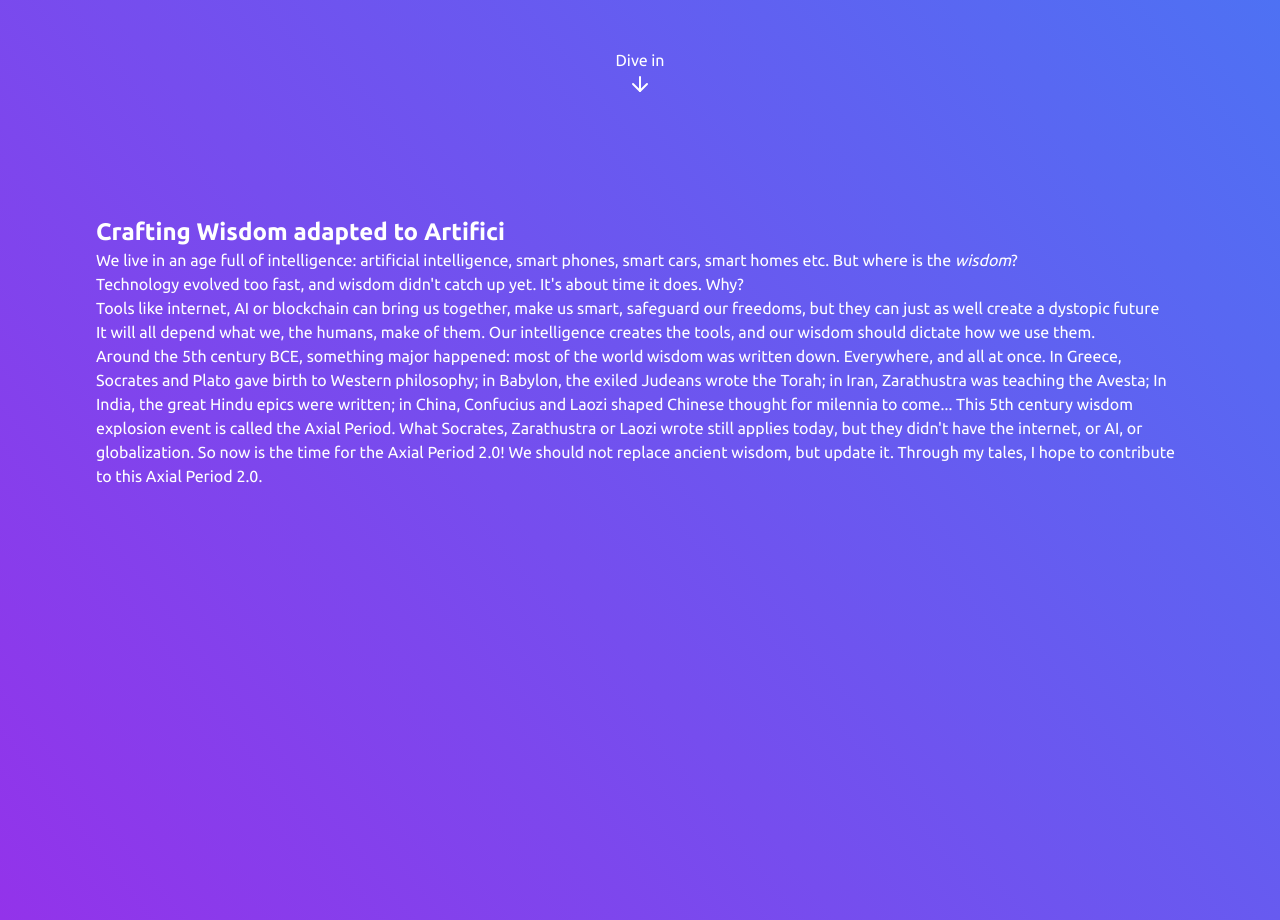
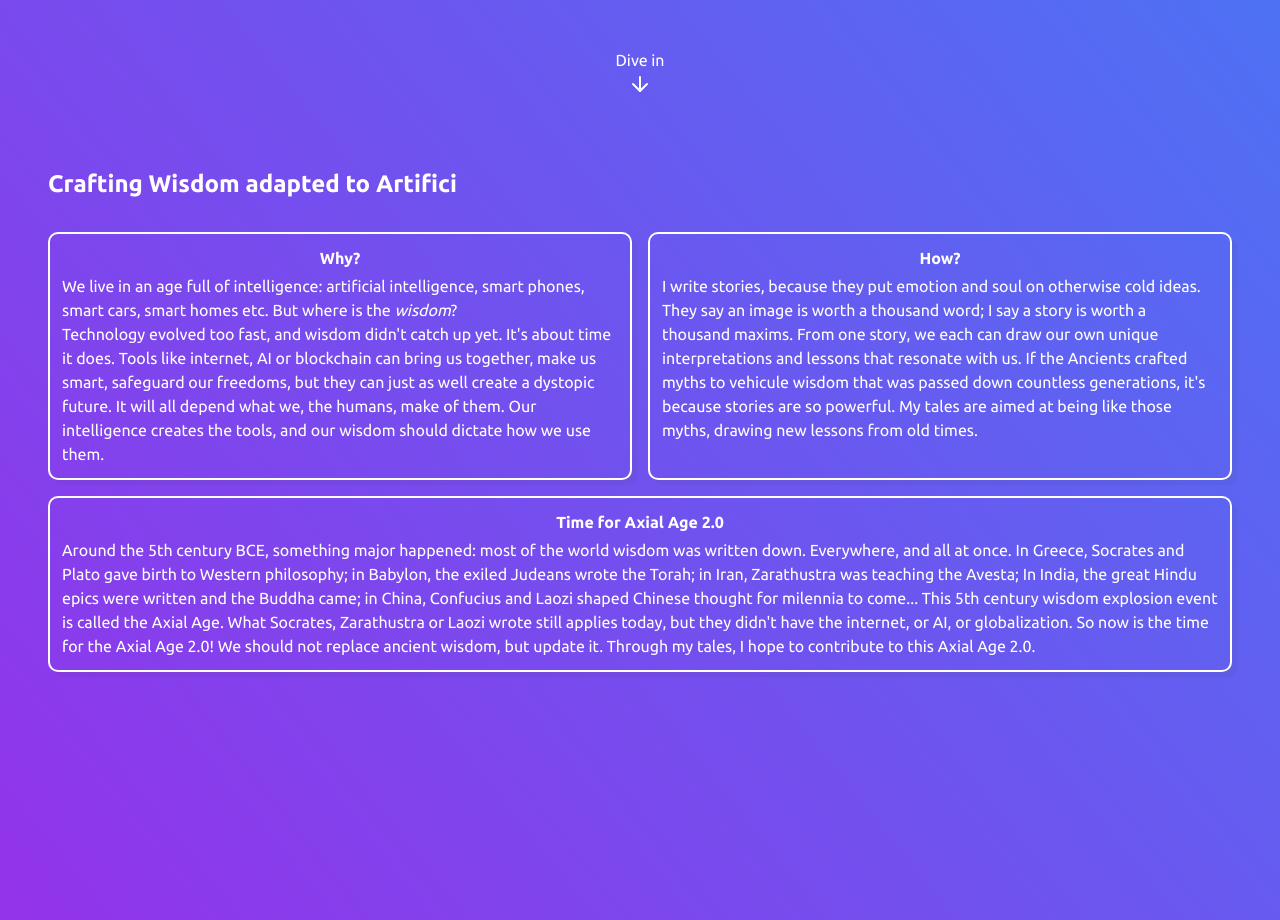
Before and after one commit to BenAzlay/EldarSofer, a Next.js app: page / in a window 1280 px wide. Shown: the part 680-1600 px from the top of the page. Built offline with nearby package versions, Linux system fonts and the light colour scheme.

Commit message:
secondPane done

```diff
--- a/src/app/globals.css
+++ b/src/app/globals.css
@@ -22,6 +22,10 @@ body {
   border-radius: 5px;
 }
 
+.scrollWidget {
+  transition: visibility 200ms linear,opacity 200ms linear;
+}
+
 .scrollWidget > .arrow {
   transition: 500ms;
 }
@@ -29,3 +33,16 @@ body {
 .scrollWidget:hover > .arrow {
   transform: translateY(4px);
 }
+
+.textBox {
+  padding: 12px;
+  border: #FFF solid 2px;
+  border-radius: 10px;
+  box-shadow: 5px 5px #3b3b3b10;
+}
+
+.textBox > #title {
+  text-align: center;
+  font-weight: 600;
+  margin-bottom: 4px;
+}
--- a/src/app/page.js
+++ b/src/app/page.js
@@ -1,29 +1,54 @@
 "use client"; // This is a client component
-import { useRef } from "react";
+import { useEffect, useMemo, useRef, useState } from "react";
 import { TypeAnimation } from 'react-type-animation';
 import { ArrowDown } from "react-feather";
 
 export default function Home() {
   const myRef = useRef(null);
 
+  const [scrollPosition, setScrollPosition] = useState(0);
+
+  const handleScroll = () => {
+    const position = window.scrollY;
+    setScrollPosition(position);
+  };
+
+  useEffect(() => {
+    window.addEventListener('scroll', handleScroll, { passive: true });
+
+    return () => {
+      window.removeEventListener('scroll', handleScroll);
+    };
+  }, []);
+
+  const scrollWidgetVisible = useMemo(() => scrollPosition <= 20, [scrollPosition]);
+
   const executeScroll = () => myRef.current.scrollIntoView({ behavior: 'smooth', block: 'start' });
 
+  const scrollWidget = () => (
+    <div
+      onClick={executeScroll}
+      style={{ visibility: scrollWidgetVisible ? "visible" : "hidden", opacity: scrollWidgetVisible ? 1 : 0 }}
+      className="scrollWidget absolute bottom-6 cursor-pointer flex flex-col items-center"
+    >
+      <p>Dive in</p>
+      <ArrowDown className="arrow" />
+    </div>
+  );
+
   const firstPane = () => (
-      <div className="flex min-h-screen flex-col text-center items-center justify-center p-24 relative text-white">
+    <div className="flex min-h-screen flex-col text-center items-center justify-center p-1 relative text-white">
       <h1 className="font-bold text-5xl">
         Wisdom for the 21st century{" "}
       </h1>
       <h2 className="mt-4">Tales by Eldar Sofer</h2>
-        <div onClick={executeScroll} className="scrollWidget absolute bottom-6 cursor-pointer flex flex-col items-center">
-          <p>Dive in</p>
-          <ArrowDown className="arrow" />
-        </div>
+      {scrollWidget()}
     </div>
   );
 
   const secondPane = () => (
-      <div ref={myRef} className="min-h-screen text-start p-24">
-        <h2 className="font-bold text-2xl">
+    <div ref={myRef} className="min-h-screen text-start p-2 md:p-8 lg:p-12">
+      <h2 className="font-bold text-2xl mb-8">
         <span>Crafting Wisdom adapted to{" "}</span>
         <TypeAnimation
           sequence={[
@@ -42,21 +67,40 @@ export default function Home() {
           repeat={Infinity}
         />
       </h2>
+      <div className="grid grid-cols-1 lg:grid-cols-2 gap-4">
+        <div className="textBox">
+          <h3 id="title">Why?</h3>
           <p>We live in an age full of intelligence: artificial intelligence, smart phones, smart cars, smart homes etc. But where is the <span className="italic">wisdom</span>?</p>
-        <p>Technology evolved too fast, and wisdom didn't catch up yet. It's about time it does. Why?</p>
-        <p>Tools like internet, AI or blockchain can bring us together, make us smart, safeguard our freedoms, but they can just as well create a dystopic future</p>
-        <p>It will all depend what we, the humans, make of them. Our intelligence creates the tools, and our wisdom should dictate how we use them.</p>
-
+          <p>
+            Technology evolved too fast, and wisdom didn't catch up yet. It's about time it does.
+            Tools like internet, AI or blockchain can bring us together, make us smart, safeguard our freedoms, but they can just as well create a dystopic future.
+            It will all depend what we, the humans, make of them. Our intelligence creates the tools, and our wisdom should dictate how we use them.
+          </p>
+        </div>
+        <div className="textBox">
+          <h3 id="title">How?</h3>
+          <p>
+            I write stories, because they put emotion and soul on otherwise cold ideas.
+            They say an image is worth a thousand word; I say a story is worth a thousand maxims.
+            From one story, we each can draw our own unique interpretations and lessons that resonate with us.
+            If the Ancients crafted myths to vehicule wisdom that was passed down countless generations, it's because stories are so powerful.
+            My tales are aimed at being like those myths, drawing new lessons from old times.
+          </p>
+        </div>
+      </div>
+      <div className="textBox mt-4">
+        <h3 id="title">Time for Axial Age 2.0</h3>
         <p>
           Around the 5th century BCE, something major happened: most of the world wisdom was written down. Everywhere, and all at once.
           In Greece, Socrates and Plato gave birth to Western philosophy; in Babylon, the exiled Judeans wrote the Torah; in Iran, Zarathustra was teaching the Avesta;
-          In India, the great Hindu epics were written; in China, Confucius and Laozi shaped Chinese thought for milennia to come...
-          This 5th century wisdom explosion event is called the Axial Period.
+          In India, the great Hindu epics were written and the Buddha came; in China, Confucius and Laozi shaped Chinese thought for milennia to come...
+          This 5th century wisdom explosion event is called the Axial Age.
           What Socrates, Zarathustra or Laozi wrote still applies today, but they didn't have the internet, or AI, or globalization.
-          So now is the time for the Axial Period 2.0! We should not replace ancient wisdom, but update it.
-          Through my tales, I hope to contribute to this Axial Period 2.0.
+          So now is the time for the Axial Age 2.0! We should not replace ancient wisdom, but update it.
+          Through my tales, I hope to contribute to this Axial Age 2.0.
+        </p>
+      </div>
 
-        </p>
     </div>
   );
 
```
Lines whose indentation alone changed are shown as unchanged.
